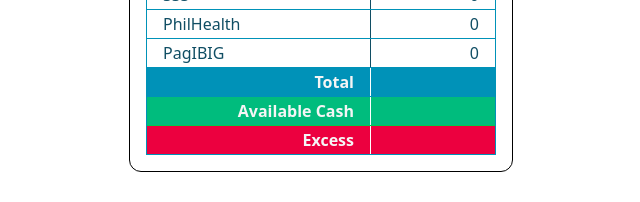
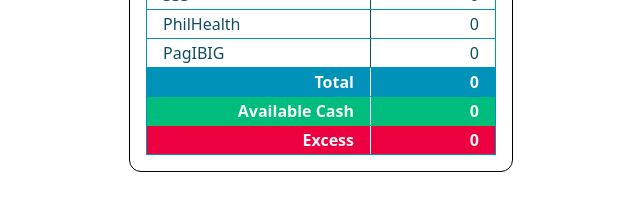
Before and after one commit to djkier/consolidated-dues-tracker, a React (Vite) app: page / in a window 1280 px wide. Shown: the part 542-744 px from the top of the page, without its empty margins (319-959 px from the left). Built offline with nearby package versions, Linux system fonts and the light colour scheme.

Commit message:
Add mathematical expression on the Summary section

```diff
--- a/src/components/MainTable.jsx
+++ b/src/components/MainTable.jsx
@@ -14,26 +14,33 @@ const stateInitKeysAndValues = () => {
                 newObj[value] = 0;
             });
         });
-
-
         return newObj;
 }
 
 
 export default function MainTable() {
     const [ inputValues, setInputValues ] = useState(stateInitKeysAndValues);
+    const [ availableCash, setAvailableCash ] = useState(0);
+
+    const total = Object.values(inputValues).reduce((acc, curr) => acc + curr, 0)
+    const difference = total - availableCash;
 
     useEffect(() => {
-        Object.entries(inputValues).forEach(item => console.log(`${item[0]} = ${item[1]}`));
+        console.log(total);
     }, [inputValues])
+
 
     const handleChange = (item, event) => {
 
         setInputValues((prev) => ({
             ...prev,
-            [item]: event.target.value
+            [item]: Number(event.target.value)
         }))
     };
+
+    const handleAvailableCash = (e) => {
+        setAvailableCash(Number(e.target.value));
+    }
 
 
     return (
@@ -55,19 +62,19 @@ export default function MainTable() {
 
                 );
             })}
-            <Summary />
+            <Summary total={total} availableCash={availableCash} handleAvailableCash={handleAvailableCash} difference={difference}/>
 
         </div>
     );
 }
 
-function InputComponent({ value, onChange }) {
+function InputComponent({ value, onChange, readOnly }) {
     return (
-        <input value={value} onChange={onChange} type="number" className="w-[6rem] text-right focus:outline-none" />
+        <input value={value} onChange={onChange} type="number" className="w-[6rem] text-right focus:outline-none" readOnly={readOnly} />
     );
 }
 
-function ExpenseRow({ description, amount, lastOfType, customRowStyle, customDescStyle, value, onChange }) {
+function ExpenseRow({ description, amount, lastOfType, customRowStyle, customDescStyle, value, onChange, readOnly }) {
     const newCustomDescStyle = customDescStyle ? customDescStyle : `<border-cyan-600></border-cyan-600>`;
     const newCustomRowStyle = customRowStyle ? customRowStyle : '';
     const borderOfNoneLastType = !lastOfType ? `border-b border-cyan-600` : '';
@@ -75,7 +82,7 @@ function ExpenseRow({ description, amount, lastOfType, customRowStyle, customDes
         <div className={`${borderOfNoneLastType} ${newCustomRowStyle} flex justify-between px-4`}>
             <dt className={`${newCustomDescStyle} border-r-1 w-[13rem] py-[2px]`}>{description}</dt>
             <dd className="py-[2px]">
-                <InputComponent value={value} onChange={onChange}/>
+                <InputComponent value={value} onChange={onChange} readOnly={readOnly}/>
             </dd>
         </div>
     );
@@ -93,14 +100,14 @@ function Category({ children, type }) {
     );
 }
 
-function Summary() {
-    const customDecsriptionStyle = "border-white text-right pr-4";
+function Summary({ total, availableCash, handleAvailableCash, difference}) {
+    const customDescriptionStyle = "border-white text-right pr-4";
     return (
         <section className="border-x border-t border-cyan-600">
             <dl className="text-neutral-100 font-bold">
-                <ExpenseRow description="Total" amount="100" customRowStyle="bg-cyan-600" customDescStyle={customDecsriptionStyle} />
-                <ExpenseRow description="Available Cash" amount="0" customRowStyle="bg-emerald-500 border-green-500" customDescStyle={customDecsriptionStyle}/>
-                <ExpenseRow description="Excess" amount="0" customRowStyle="bg-rose-600 " customDescStyle={customDecsriptionStyle}/>
+                <ExpenseRow description="Total" value={total} readOnly customRowStyle="bg-cyan-600" customDescStyle={customDescriptionStyle}  />
+                <ExpenseRow description="Available Cash" value={availableCash} onChange={handleAvailableCash} customRowStyle="bg-emerald-500 border-green-500" customDescStyle={customDescriptionStyle}/>
+                <ExpenseRow description="Excess" value={difference} readOnly amount="0" customRowStyle="bg-rose-600 " customDescStyle={customDescriptionStyle}/>
             </dl>
         </section>
     );
```
